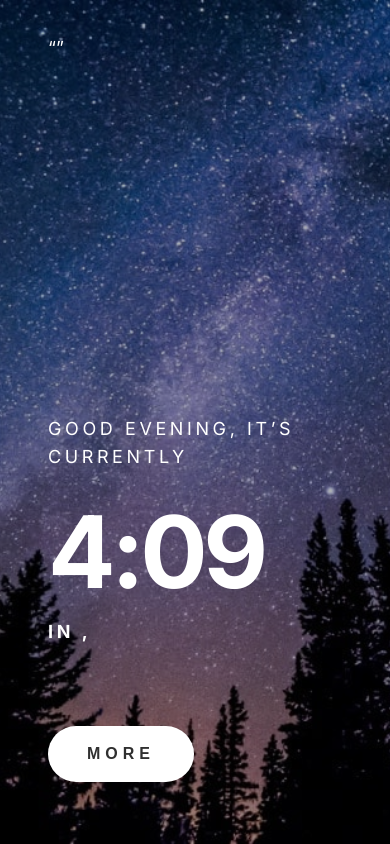
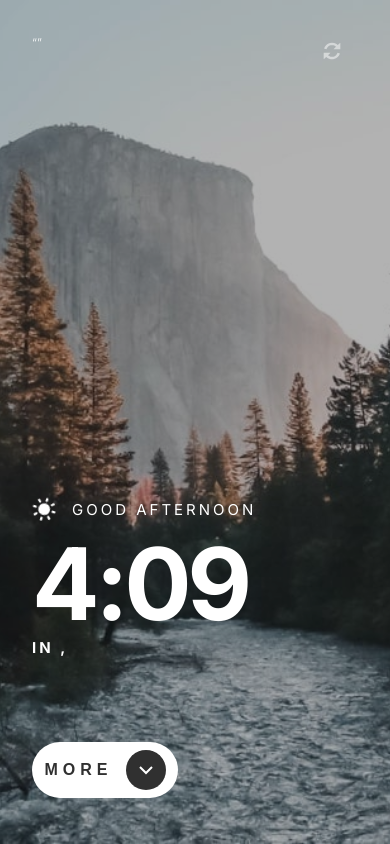
Before and after one commit to vsm1996/clock-app, a React (Create React App) app: page / in a window 390 px wide. Built offline with nearby package versions, Linux system fonts and the light colour scheme; no server answers.

Commit message:
mobile and tablet views complete

```diff
--- a/src/App.css
+++ b/src/App.css
@@ -1,6 +1,9 @@
 .App {
   color: var(--color-white);
   height: 100vh;
+  display: flex;
+  flex-direction: column;
+  justify-content: space-between;
 }
 
 .background-day {
@@ -18,7 +21,7 @@
 }
 
 .container {
-  padding: 65px 165px 98px;
+  padding: 40px 165px;
 }
 
 .content {
@@ -39,7 +42,7 @@
   height: 625px;
 }
 
-@media only screen and (max-width: 875px) {
+@media only screen and (max-width: 1024px) {
   .background-day {
     background: url(./assets/tablet/bg-image-daytime.jpeg) rgba(0, 0, 0, 0.3)
       center no-repeat;
@@ -55,7 +58,7 @@
   }
 
   .container {
-    padding: 1rem 3rem;
+    padding: 2rem 3rem;
   }
 
   .content-height {
@@ -63,7 +66,7 @@
   }
 }
 
-@media only screen and (max-width: 640px) {
+@media only screen and (max-width: 650px) {
   .background-day {
     background: url(./assets/mobile/bg-image-daytime.jpeg) rgba(0, 0, 0, 0.3)
       center no-repeat;
@@ -77,4 +80,8 @@
     background-blend-mode: multiply;
     background-size: cover;
   }
+
+  .container {
+    padding: 2rem;
+  }
 }
--- a/src/App.js
+++ b/src/App.js
@@ -24,6 +24,29 @@ class App extends Component {
     this.fetchQuote().then((data) => this.setState({ quote: data }));
   }
 
+  refreshQuote = (e) => {
+    e.preventDefault();
+    this.fetchQuote().then((data) => this.setState({ quote: data }));
+  };
+
+  getTimeOfDay = (currentHour) => {
+    var dayPeriod;
+    switch (true) {
+      case currentHour >= 5 && currentHour <= 11:
+        dayPeriod = "morning";
+        break;
+      case currentHour >= 12 && currentHour <= 17:
+        dayPeriod = "afternoon";
+        break;
+      case currentHour >= 18 && currentHour < 5:
+        dayPeriod = "evening";
+        break;
+      default:
+        return "morning";
+    }
+    return dayPeriod;
+  };
+
   fetchQuote = async () => {
     const data = await fetch("https://api.quotable.io/random");
     return data.json();
@@ -49,29 +72,28 @@ class App extends Component {
 
   render() {
     const { userInfo, worldInfo, quote, show } = this.state;
-    const time = moment(worldInfo.datetime).format("LT");
-
+    const currentHour = moment(worldInfo.datetime).hours();
+    const isDay = currentHour > 6 && currentHour < 18;
+    const dayPeriod = this.getTimeOfDay(currentHour);
     return (
-      <div
-        className={
-          time.includes("AM") ? "App background-day" : "App background-night"
-        }
-      >
+      <div className={isDay ? "App background-day" : "App background-night"}>
         <div
           className={
             show ? "container content" : "container content content-height"
           }
         >
-          <Quote quote={quote} show={show} />
+          <Quote quote={quote} show={show} handleClick={this.refreshQuote} />
           <Display
             userInfo={userInfo}
             worldInfo={worldInfo}
+            isDay={isDay}
+            dayPeriod={dayPeriod}
             show={show}
             handleToggle={this.handleToggle}
           />
         </div>
         <div className={show ? "show" : "hide"}>
-          <Expanded worldInfo={worldInfo} />
+          <Expanded worldInfo={worldInfo} isDay={isDay} />
         </div>
       </div>
     );
--- a/src/components/display/display.css
+++ b/src/components/display/display.css
@@ -9,17 +9,31 @@
 }
 
 .display__greeting {
-  font-weight: normal;
+  display: flex;
+  align-items: center;
+  font-weight: 400;
   font-size: 20px;
   line-height: 28px;
   text-transform: uppercase;
   letter-spacing: 4px;
 }
 
+.display-icon {
+  margin-right: 1rem;
+}
+
+.display-icon__sun {
+  animation: sun-rotate 10s linear infinite;
+}
+
+.display-icon__moon {
+  animation: moon-flip 10s ease-in-out infinite;
+}
+
 .display__time {
   font-weight: 700;
-  font-size: 100px;
-  line-height: 100px;
+  font-size: 200px;
+  line-height: 200px;
   margin: 1rem 0;
   letter-spacing: -5px;
 }
@@ -58,13 +72,39 @@
   align-items: center;
 }
 
+.btn:focus {
+  outline: none;
+}
+
+.btn:hover {
+  color: rgba(48, 48, 48, 0.5);
+}
+
+.display-arrow {
+  transform: rotateX(180deg);
+}
+
+.display-arrow-flip {
+  transform: rotateX(0deg);
+  /* transition: 1s ease-in-out transform; */
+}
+
 .font-light {
   font-weight: 300;
   font-size: 32px;
   line-height: 28px;
 }
 
-@media only screen and (max-width: 875px) {
+@media only screen and (max-width: 1093px) {
+  .display__time {
+    font-size: 175px;
+    line-height: 175px;
+    letter-spacing: -4.375px;
+    margin: 0;
+  }
+}
+
+@media only screen and (max-width: 1024px) {
   .display-container {
     flex-direction: column;
   }
@@ -73,12 +113,6 @@
     font-size: 18px;
     line-height: 28px;
     letter-spacing: 3.6px;
-  }
-
-  .display__time {
-    font-size: 175px;
-    line-height: 175px;
-    letter-spacing: -4.375px;
   }
 
   .display__location {
@@ -93,9 +127,58 @@
   }
 }
 
-@media only screen and (max-width: 640px) {
+@media only screen and (max-width: 650px) {
+  .display__greeting {
+    font-size: 15px;
+    line-height: 25px;
+    letter-spacing: 3px;
+  }
+
   .display__time {
     font-size: 100px;
     line-height: 100px;
   }
+
+  .display__location {
+    font-size: 15px;
+    line-height: 28px;
+    letter-spacing: 3px;
+  }
+
+  .display-currently {
+    display: none;
+  }
 }
+
+@keyframes sun-rotate {
+  0% {
+    transform: rotate(0);
+  }
+  50% {
+    transform: rotate(180deg);
+  }
+  100% {
+    transform: rotate(360deg);
+  }
+}
+
+@keyframes moon-flip {
+  0% {
+    transform: rotateY(0);
+  }
+  50% {
+    transform: rotateY(180deg);
+  }
+  100% {
+    transform: rotateY(360deg);
+  }
+}
+
+@keyframes arrow-flip {
+  0% {
+    transform: rotateX(0deg);
+  }
+  100% {
+    transform: rotateX(180deg);
+  }
+}
--- a/src/components/display/display.jsx
+++ b/src/components/display/display.jsx
@@ -1,23 +1,35 @@
 import React from 'react'
 import moment from 'moment'
+import ArrowIcon from '../../assets/desktop/icon-arrow-up.svg'
+import SunIcon from '../../assets/desktop/icon-sun.svg'
+import MoonIcon from '../../assets/desktop/icon-moon.svg'
 
 import './display.css'
 
-const Display = ({ userInfo, worldInfo, show, handleToggle }) => {
+const Display = ({ userInfo, worldInfo, show, handleToggle, isDay, dayPeriod }) => {
+
   const time = moment(worldInfo.datetime).format('h:mm')
-  const localTime = moment(worldInfo.datetime).format('LT')
-  const greeting = localTime.includes('AM') ? 'Good morning' : 'Good evening';
+  const timeIcon = isDay ? (
+    <img src={SunIcon} alt="sun" className="display-icon display-icon__sun" />
+  ) : (
+      <img src={MoonIcon} alt="sun" className="display-icon display-icon__moon" />
+    )
 
   return (
     <section className="display-container">
       <div className="display">
-        <h1 className="display__greeting"> {greeting}, IT’S CURRENTLY</h1>
+        <h1 className="display__greeting">
+          {timeIcon}
+          Good {dayPeriod} <span className="display-currently">, IT’S CURRENTLY </span>
+        </h1>
         <h2 className="display__time">{time} <span className="font-light">{worldInfo.abbreviation}</span></h2>
         <p className="display__location">IN {userInfo.city}, {userInfo.country_code}</p>
       </div>
+
       <div className="display-btn">
         <button className="btn" onClick={handleToggle}>
-          {show ? 'Less' : 'More'}
+          {show ? (<span>Less</span>) : <span>More</span>}
+          <img src={ArrowIcon} alt="arrow" className={show ? 'display-arrow display-arrow-flip' : 'display-arrow'} />
         </button>
       </div>
     </section>
--- a/src/components/expanded-display/expanded.css
+++ b/src/components/expanded-display/expanded.css
@@ -1,6 +1,6 @@
 .expanded-container {
   display: flex;
-  padding: 63px 165px;
+  padding: 40px 165px;
 }
 
 .expanded-container__day {
@@ -35,7 +35,7 @@
   line-height: 68px;
 }
 
-@media only screen and (max-width: 875px) {
+@media only screen and (max-width: 1024px) {
   .expanded-container {
     padding: 2.8rem 3rem;
     justify-content: space-between;
@@ -51,14 +51,16 @@
   }
 }
 
-@media only screen and (max-width: 640px) {
+@media only screen and (max-width: 650px) {
   .expanded-container {
     flex-direction: column;
-    padding: 50px 26px;
+    padding: 50px 32px;
   }
 
   .world-item {
     margin-bottom: 1.12rem;
+    flex-direction: row;
+    justify-content: space-between;
   }
 
   .world-content {
--- a/src/components/expanded-display/expanded.jsx
+++ b/src/components/expanded-display/expanded.jsx
@@ -1,12 +1,10 @@
 import React from 'react'
-import moment from 'moment'
 import './expanded.css'
 
-const Expanded = ({ worldInfo }) => {
-  const time = moment(worldInfo.datetime).format('LT');
+const Expanded = ({ worldInfo, isDay }) => {
 
   return (
-    <section className={time.includes('AM') ? 'expanded-container expanded-container__day' : 'expanded-container expanded-container__night'}>
+    <section className={isDay ? 'expanded-container expanded-container__day' : 'expanded-container expanded-container__night'}>
       <div className="column">
         <p className='world-item'>Current Timezone <span className="world-content">{worldInfo.timezone}</span></p>
         <p className='world-item'>Day of the Week <span className="world-content">{worldInfo.day_of_week}</span></p>
--- a/src/components/quote/quote.css
+++ b/src/components/quote/quote.css
@@ -1,4 +1,60 @@
 .quote-container {
   font-size: 18px;
   line-height: 28px;
+  font-weight: 300;
+  display: flex;
+  align-items: flex-start;
+  flex-direction: row;
+  max-width: 573px;
 }
+
+.quote {
+  width: 86%;
+  margin: 0;
+}
+
+.quote-author {
+  margin-top: 1rem;
+  font-weight: 700;
+}
+
+.btn-refresh {
+  cursor: pointer;
+  background-color: transparent;
+  border: none;
+  width: 40px;
+  height: 40px;
+}
+.btn-refresh:focus {
+  outline: none;
+}
+
+.refresh-icon:hover {
+  animation: rotate 2s linear infinite;
+}
+
+@media only screen and (max-width: 1024px) {
+  .quote-container {
+    font-size: 18px;
+    line-height: 28px;
+  }
+}
+
+@media only screen and (max-width: 650px) {
+  .quote-container {
+    font-size: 12px;
+    line-height: 22px;
+  }
+}
+
+@keyframes rotate {
+  0% {
+    transform: rotate(0);
+  }
+  50% {
+    transform: rotate(180deg);
+  }
+  100% {
+    transform: rotate(360deg);
+  }
+}
--- a/src/components/quote/quote.jsx
+++ b/src/components/quote/quote.jsx
@@ -1,18 +1,25 @@
 import React from 'react'
+import RefreshIcon from '../../assets/desktop/icon-refresh.svg'
 
 import './quote.css'
 
-const Quote = ({ quote, show }) => {
+const Quote = ({ quote, show, handleClick }) => {
   return (
-    <div className={show ? 'hide' : 'show quote-container'}>
-      <p>
+    <section className={show ? 'hide' : 'show'}>
+      <div className="quote-container">
+
+        <p className="quote">
           <q>
             {quote.content}
           </q>
           <br />
-        <strong> {quote.author} </strong>
+          <span className="quote-author"> {quote.author} </span>
         </p>
+        <button className="btn-refresh" onClick={handleClick}>
+          <img src={RefreshIcon} alt="refresh" className="refresh-icon" />
+        </button>
       </div>
+    </section>
   );
 }
 
```
Also changed, not shown: src/logo.svg (deleted). Lines whose indentation alone changed are shown as unchanged.
